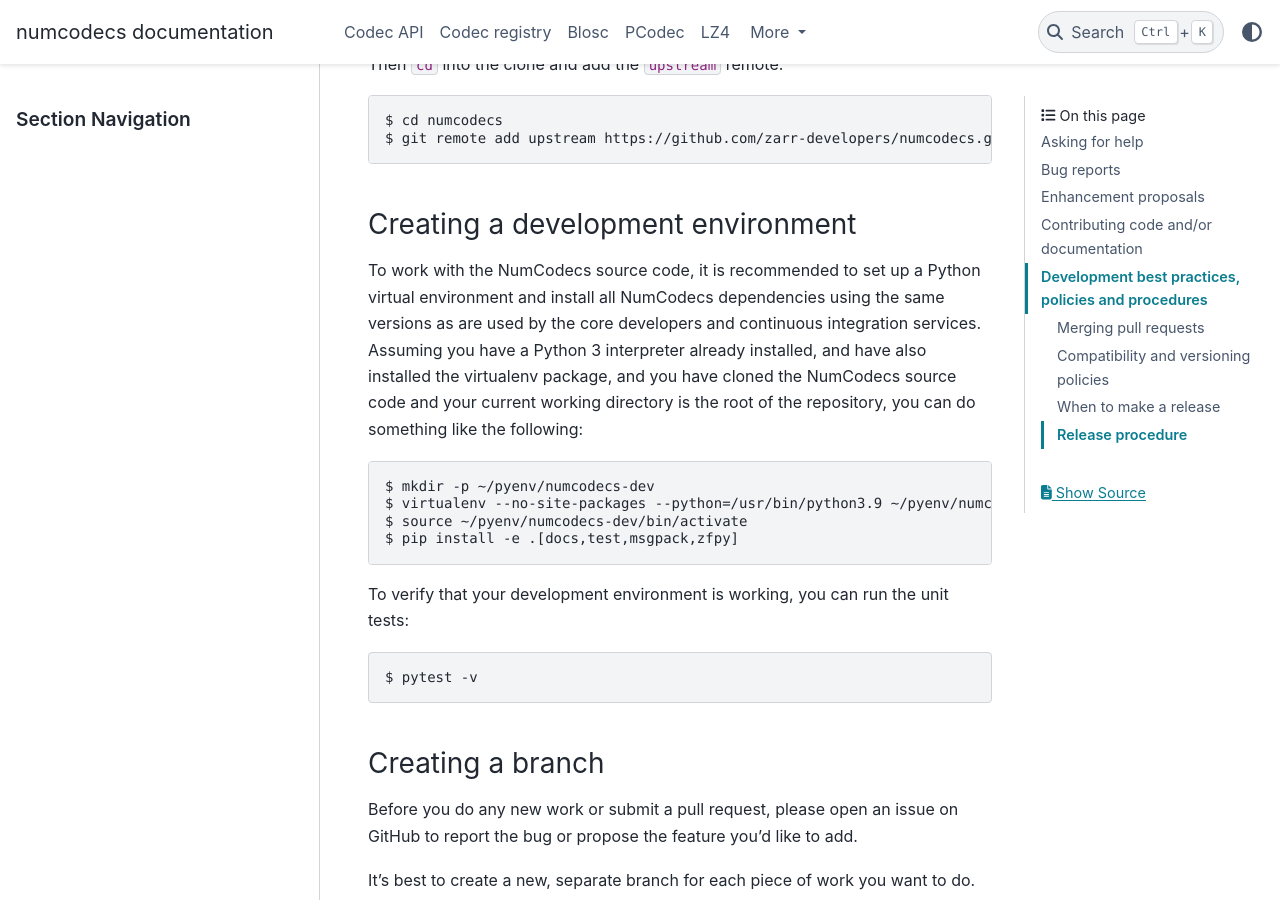
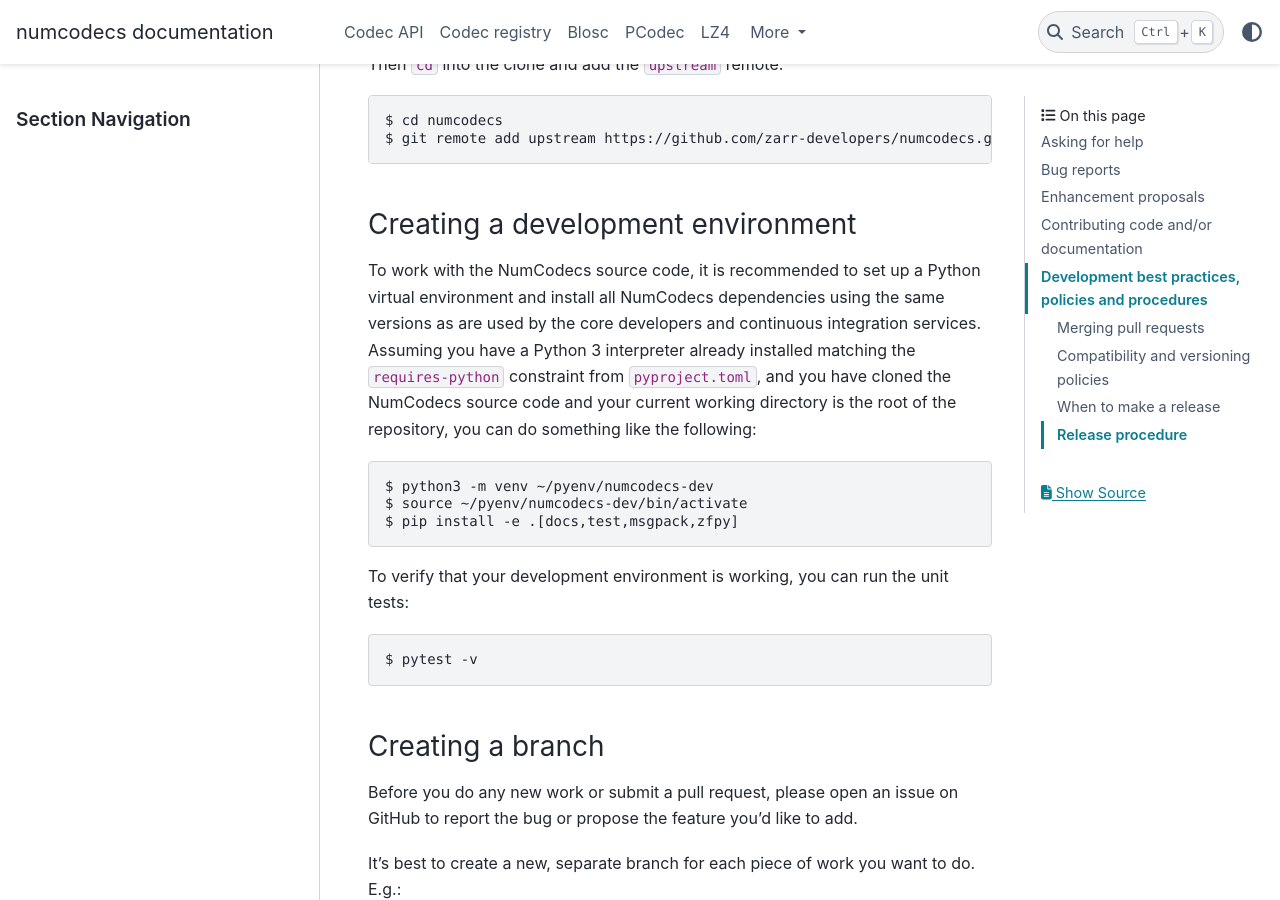
Before and after one commit to zarr-developers/numcodecs, a Sphinx documentation site: the page built from docs/contributing.rst, in a window 1280 px wide and 900 px high, scrolled down 2180 px. Built offline with Sphinx 7.4.7 and the PyData theme 0.15.4, drawn with Linux system fonts in a browser that asks for light colours; the version number could not be read and is left out.

Commit message:
Fixed setup commands in contributing doc (#543)
* fixed description in contributing doc and made it more future-proof

* rst, not md

---------

Co-authored-by: Norman Rzepka <code@normanrz.com>

```diff
--- a/docs/contributing.rst
+++ b/docs/contributing.rst
@@ -92,12 +92,12 @@
 To work with the NumCodecs source code, it is recommended to set up a Python virtual
 environment and install all NumCodecs dependencies using the same versions as are used by
 the core developers and continuous integration services. Assuming you have a Python
-3 interpreter already installed, and have also installed the virtualenv package, and
-you have cloned the NumCodecs source code and your current working directory is the root of
-the repository, you can do something like the following::
+3 interpreter already installed matching the ``requires-python`` constraint from
+``pyproject.toml``, and you have cloned the NumCodecs source code and your
+current working directory is the root of the repository, you can do something
+like the following::
 
-    $ mkdir -p ~/pyenv/numcodecs-dev
-    $ virtualenv --no-site-packages --python=/usr/bin/python3.9 ~/pyenv/numcodecs-dev
+    $ python3 -m venv ~/pyenv/numcodecs-dev
     $ source ~/pyenv/numcodecs-dev/bin/activate
     $ pip install -e .[docs,test,msgpack,zfpy]
 
```
